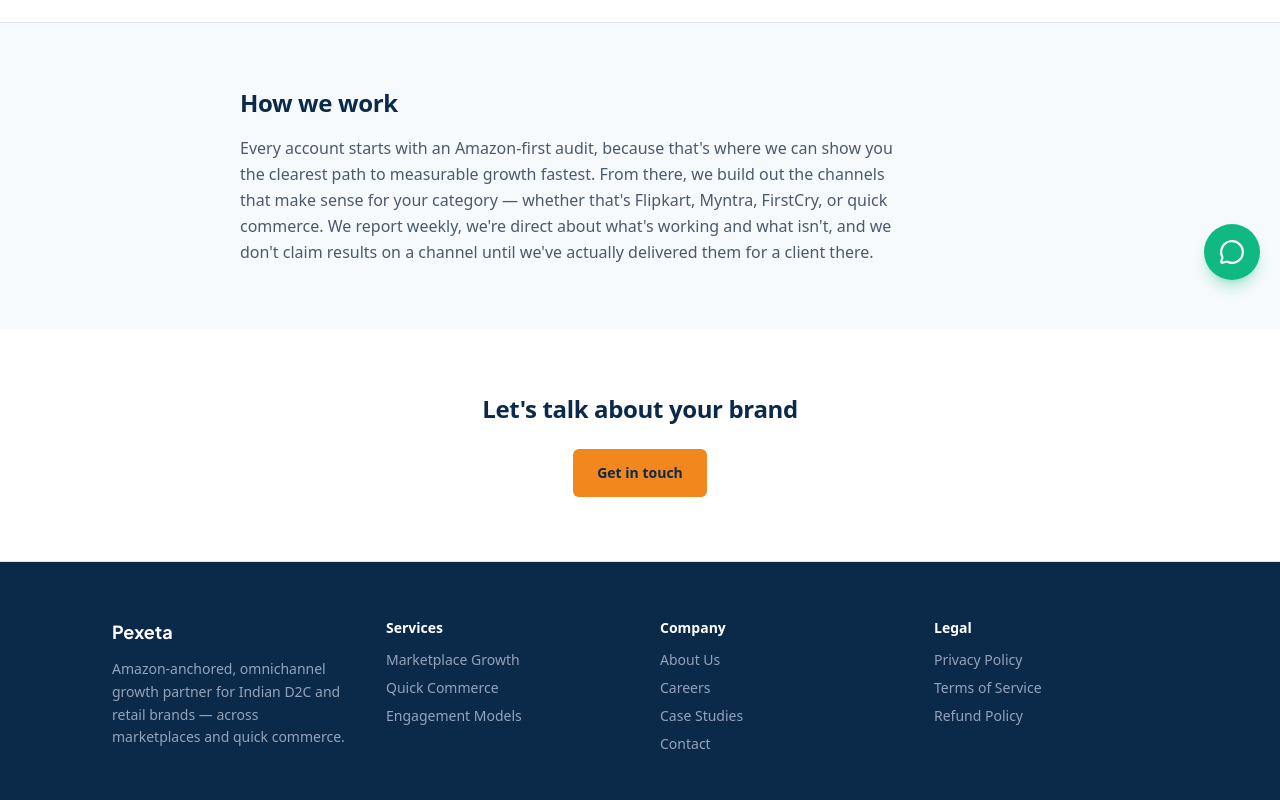
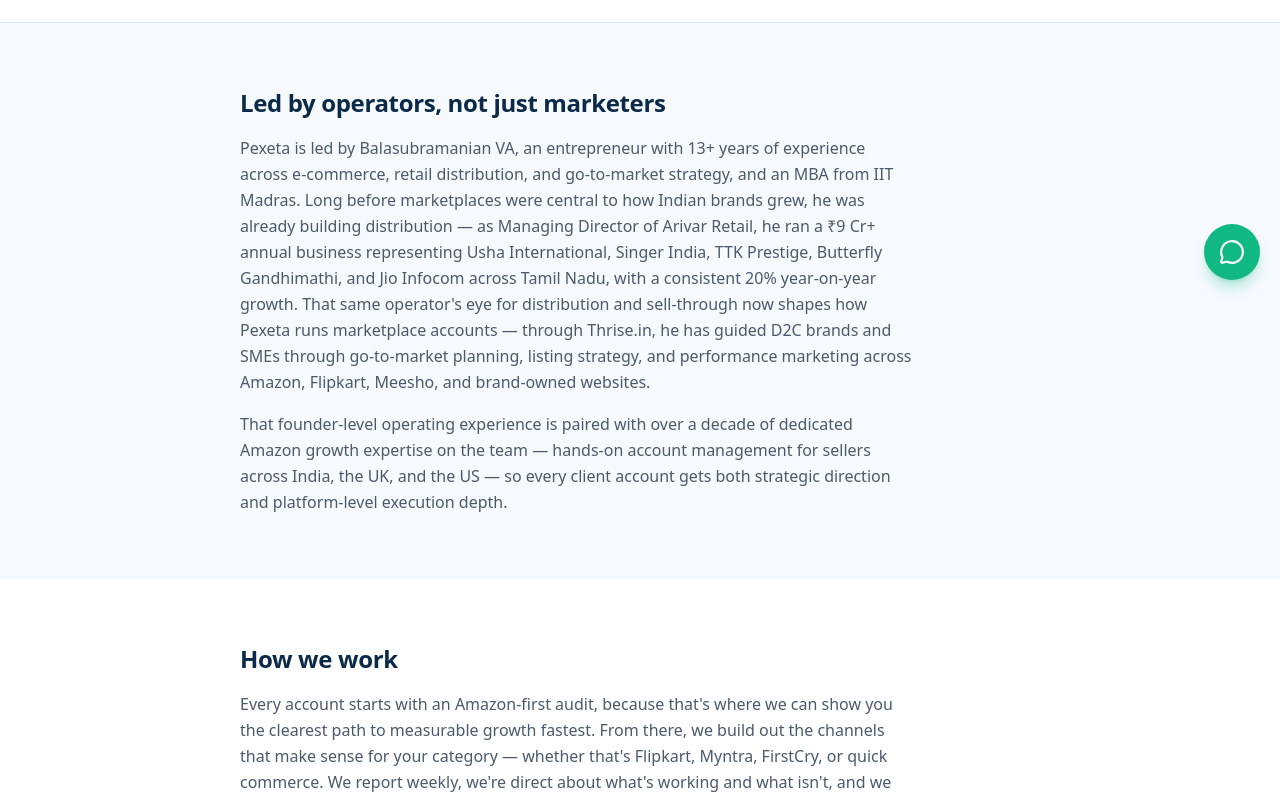
Before and after one commit to balasubramanian1988/pexeta-website, a Next.js app: page /about in a window 1280 px wide. Shown: the part 500-1300 px from the top of the page. Built offline with nearby package versions, Linux system fonts and the light colour scheme.

Commit message:
update 6.0

```diff
--- a/src/app/about/page.tsx
+++ b/src/app/about/page.tsx
@@ -39,6 +39,35 @@
 
       <section className="border-t border-border bg-ice py-16">
         <div className="container-px mx-auto max-w-4xl">
+          <h2 className="font-heading text-2xl font-bold text-slate-950">Led by operators, not just marketers</h2>
+          <p className="mt-4 max-w-2xl text-slate-600 leading-relaxed">
+            Pexeta is led by Balasubramanian VA, an entrepreneur with 13+
+            years of experience across e-commerce, retail distribution, and
+            go-to-market strategy, and an MBA from IIT Madras. Long before
+            marketplaces were central to how Indian brands grew, he was
+            already building distribution — as Managing Director of Arivar
+            Retail, he ran a ₹9 Cr+ annual business representing Usha
+            International, Singer India, TTK Prestige, Butterfly
+            Gandhimathi, and Jio Infocom across Tamil Nadu, with a
+            consistent 20% year-on-year growth. That same operator&apos;s
+            eye for distribution and sell-through now shapes how Pexeta runs
+            marketplace accounts — through Thrise.in, he has guided D2C
+            brands and SMEs through go-to-market planning, listing strategy,
+            and performance marketing across Amazon, Flipkart, Meesho, and
+            brand-owned websites.
+          </p>
+          <p className="mt-4 max-w-2xl text-slate-600 leading-relaxed">
+            That founder-level operating experience is paired with over a
+            decade of dedicated Amazon growth expertise on the team —
+            hands-on account management for sellers across India, the UK,
+            and the US — so every client account gets both strategic
+            direction and platform-level execution depth.
+          </p>
+        </div>
+      </section>
+
+      <section className="py-16">
+        <div className="container-px mx-auto max-w-4xl">
           <h2 className="font-heading text-2xl font-bold text-slate-950">How we work</h2>
           <p className="mt-4 max-w-2xl text-slate-600 leading-relaxed">
             Every account starts with an Amazon-first audit, because that&apos;s
```
